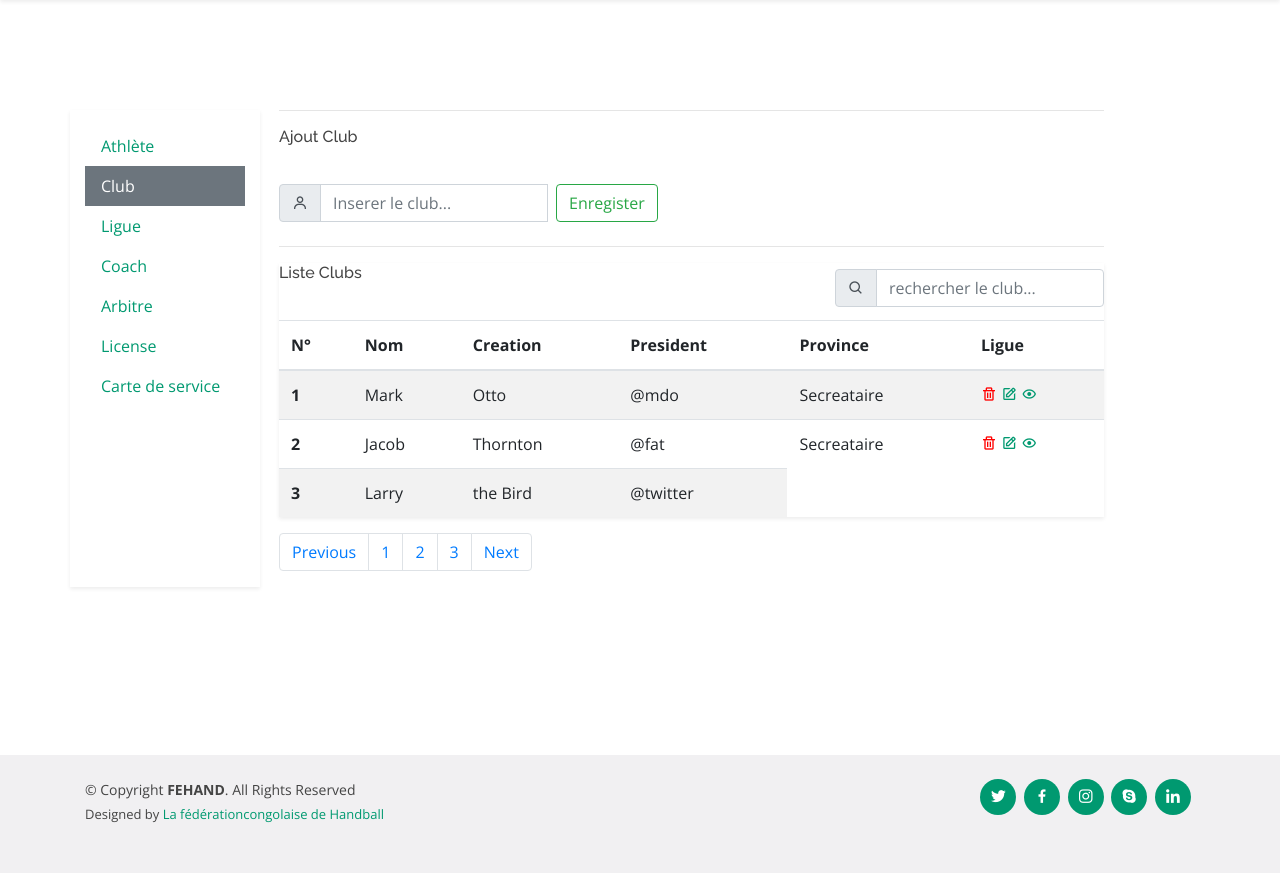
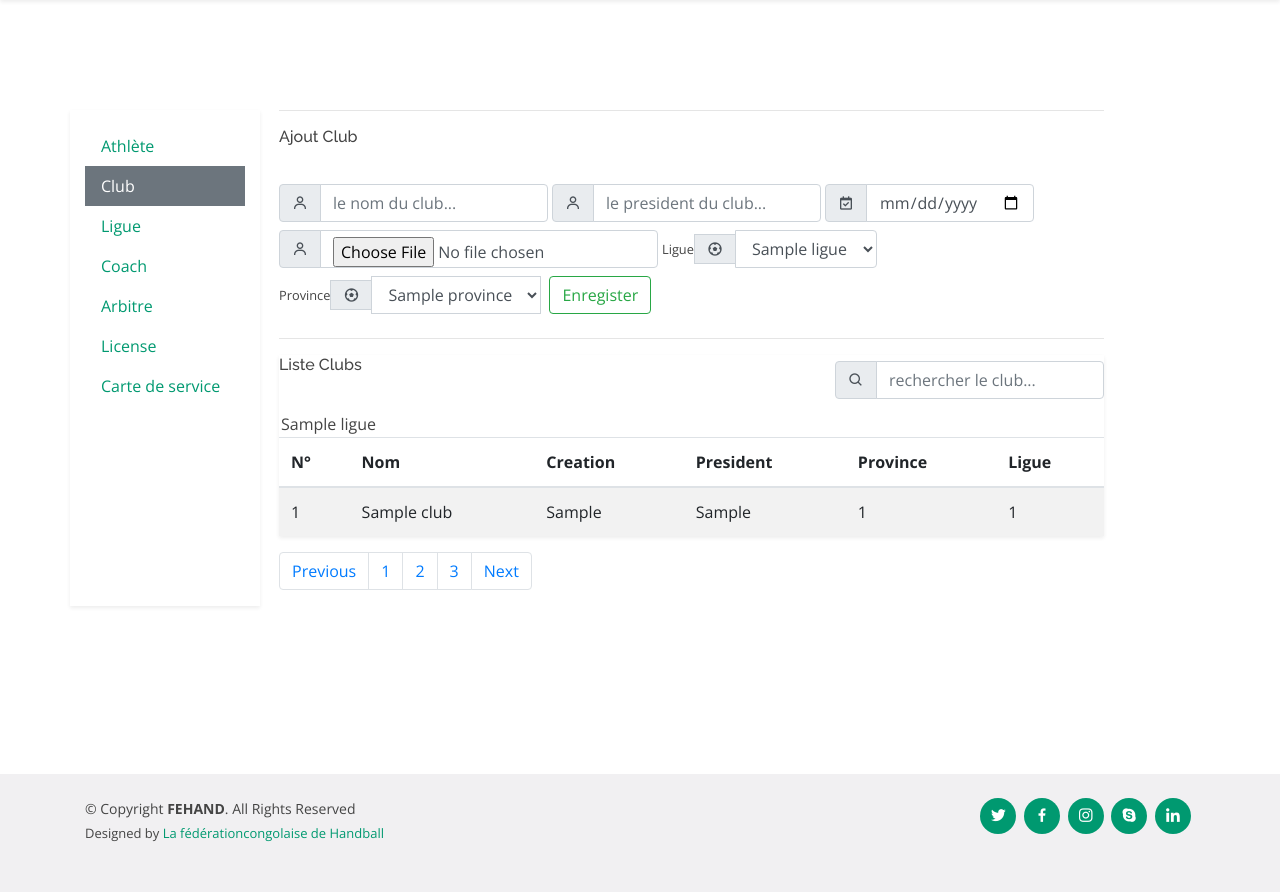
Before and after one commit to peterkofi/HandBall, a PHP site: page /Club.php in a window 1280 px wide. Shown: the part 88-980 px from the top of the page. Run offline with PHP 8.4, Linux system fonts and the light colour scheme; tables that the repository leaves empty or names only in its code hold one stand-in row (values such as "Sample post"); some libraries are stand-ins or nearby versions.

Commit message:
club modification

```diff
--- a/Club.php
+++ b/Club.php
@@ -1,3 +1,13 @@
+<?php
+include_once("Script/_head.php");
+
+$provinces = $province->ListeProvince();
+$ligues=$ligue->ListeLigue();
+$clubs=$club->ListeClub();
+
+?>
+
+
 <!DOCTYPE html>
 <html lang="en">
 
@@ -78,12 +88,80 @@
           <h6>Ajout Club</h6>
         </div>
 
-        <form class="form-inline" method="post" action="Script/Club.php">
-            <div class="input-group mb-2">
+
+        <form class="form-inline" method="post" action="Script/Club.php" enctype="multipart/form-data">
+
+            <div class="input-group mb-2 mr-1">
               <div class="input-group-prepend">
                 <div class="input-group-text"> <i class="bx bx-user"></i></div>
               </div>
-              <input type="text" class="form-control" id="inlineFormInputGroup" name="rechercheClub" placeholder="Inserer le club..." aria-label="Search">
+              <input type="text" class="form-control" id="inlineFormInputGroup" name="NomClub" placeholder="le nom du club...">
+
+            </div>
+
+            <div class="input-group mb-2 mr-1">
+              <div class="input-group-prepend">
+                <div class="input-group-text"> <i class="bx bx-user"></i></div>
+              </div>
+              <input type="text" class="form-control" id="inlineFormInputGroup" name="PresidentClub" placeholder="le president du club...">
+
+            </div>
+
+            <div class="input-group mb-2 mr-1">
+              <div class="input-group-prepend">
+                <div class="input-group-text"> <i class="bx bx-calendar-check"></i></div>
+              </div>
+              <input type="date" class="form-control" id="inlineFormInputGroup" name="DateCreationClub" placeholder="la date de creation du club...">
+
+            </div>
+
+            <div class="input-group mb-2 mr-1">
+              <div class="input-group-prepend">
+                <div class="input-group-text"> <i class="bx bx-user"></i></div>
+              </div>
+              <input type="file" class="form-control" id="inlineFormInputGroup" name="PhotoClub">
+
+            </div>
+
+            <div class="input-group mb-2 mr-2 align-items-center">
+
+              <span span class="small">Ligue</span>
+              <div class="input-group-prepend">
+                <div class="input-group-text"> <i class="bx bx-football"></i></div>
+              </div>
+
+              <select name="LigueAthlete" id="" class="form-control">
+                  <?php
+
+                    foreach ($ligues as $ligue) {?>
+
+                    <option value="<?= $ligue->id_ligue ?>"><?= $ligue->nom ?></option>
+
+                  <?php
+                  }
+                  ?>
+              </select>
+
+            </div>
+
+            <div class="input-group mb-2 mr-2 align-items-center">
+
+              <span span class="small">Province</span>
+              <div class="input-group-prepend">
+                <div class="input-group-text"> <i class="bx bx-football"></i></div>
+              </div>
+
+              <select name="ProvinceAthlete" id="" class="form-control">
+                  <?php
+
+                    foreach ($provinces as $province) {?>
+
+                    <option value="<?= $province->id_province ?>"><?= $province->nom ?></option>
+
+                  <?php
+                  }
+                  ?>
+              </select>
 
               <button class="btn btn-outline-success ml-2" name="enregistrer" type="submit">Enregister</button>
             </div>
@@ -112,6 +190,8 @@
 
       <table class="table table-striped mb-3 pb-3" data-aos="fade-left" data-aos-delay="200">
         <thead>
+
+
           <tr>
             <th scope="col">N°</th>
             <th scope="col">Nom</th>
@@ -122,36 +202,26 @@
           </tr>
         </thead>
         <tbody>
+
+        <?php
+          $num=0;
+        foreach ($clubs as $club) { $num++ ?>
           <tr>
-            <th scope="row">1</th>
-            <td>Mark</td>
-            <td>Otto</td>
-            <td>@mdo</td>
-            <td>Secreataire</td>
-            <td>
-                 <a href="#" class="twitter"><i class="bx bx-trash " style="color:red" ></i></a>
-                 <a href="#" class="twitter"><i class="bx bx-edit"></i></a>
-                 <a href="#" class="twitter"><i class="bx bx-show"></i></a>
-            </td>
+            <td scope="col"><?= $num ?></td>
+            <td scope="col"><?= $club->nom_club ?></td>
+            <td scope="col"><?= $club->annee_creation ?></td>
+            <td scope="col"><?= $club->president ?></th>
+            <td scope="col"><?= $club->id_province ?></th>
+            <td scope="col"><?= $club->id_ligue ?></td>
           </tr>
-          <tr>
-            <th scope="row">2</th>
-            <td>Jacob</td>
-            <td>Thornton</td>
-            <td>@fat</td>
-            <td>Secreataire</td>
-            <td>
-                <a href="#" class="twitter"><i class="bx bx-trash " style="color:red" ></i></a>
-                 <a href="#" class="twitter"><i class="bx bx-edit"></i></a>
-                 <a href="#" class="twitter"><i class="bx bx-show"></i></a>
-            </td>
-          </tr>
-          <tr>
-            <th scope="row">3</th>
-            <td>Larry</td>
-            <td>the Bird</td>
-            <td>@twitter</td>
-          </tr>
+
+        <option value="<?= $ligue->id_ligue ?>"><?= $ligue->nom ?></option>
+
+        <?php
+        }
+        ?>
+
+
         </tbody>
         </table>
 
--- a/Script/ManageAthlete.php
+++ b/Script/ManageAthlete.php
@@ -12,8 +12,8 @@
             return $this->link;
         }
 
-        function AthleteRegistration($IdAthlete,$NomAthlete,$Sexe,$DateNaissance,$LieuDeNaissance,$Poste,$Poid,$Taille,$IdProvince,$IdLigue){
-            $query="insert INTO athlete(IdAthlete,NomAthlete, Sexe, DateNaissance,LieuDeNaissance,Poste,Poid,Taille,IdProvince,IdLigue) values($IdAthlete,'$NomAthlete','$Sexe','$DateNaissance','$LieuDeNaissance','$Poste',$Poid,$Taille,$IdProvince,$IdLigue)";
+        function AthleteRegistration($NomAthlete,$PrenomAthlete,$SexeAthlete,$DateNaissance,$LieuDeNaissance,$Poste,$Poid,$Taille,$IdCub){
+            $query="insert INTO athlete(`noms_athlete`, `prenom_athlete`, `sexe`, `date_naissance`, `lieu_naissance`, `poste`, `poid`, `taille`, `id_club`) values('$NomAthlete','$PrenomAthlete','$SexeAthlete','$DateNaissance','$LieuDeNaissance',$Poste,$Poid,$Taille,$IdCub)";
              $this->link->exec($query);
         }
 
```
Also changed, not shown: Athlete.php (+30 -56 lines), Script/Athlete.php (added, +70 -0 lines), Script/Club.php (+34 -93 lines), accordion.html (+51 -0 lines), images/Club/632cd86185b023.93081576.png (added).
